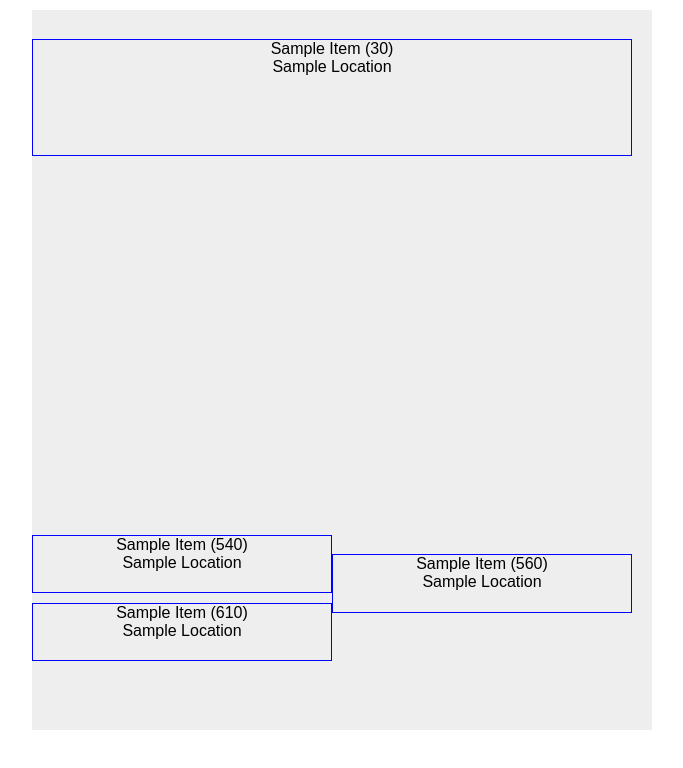
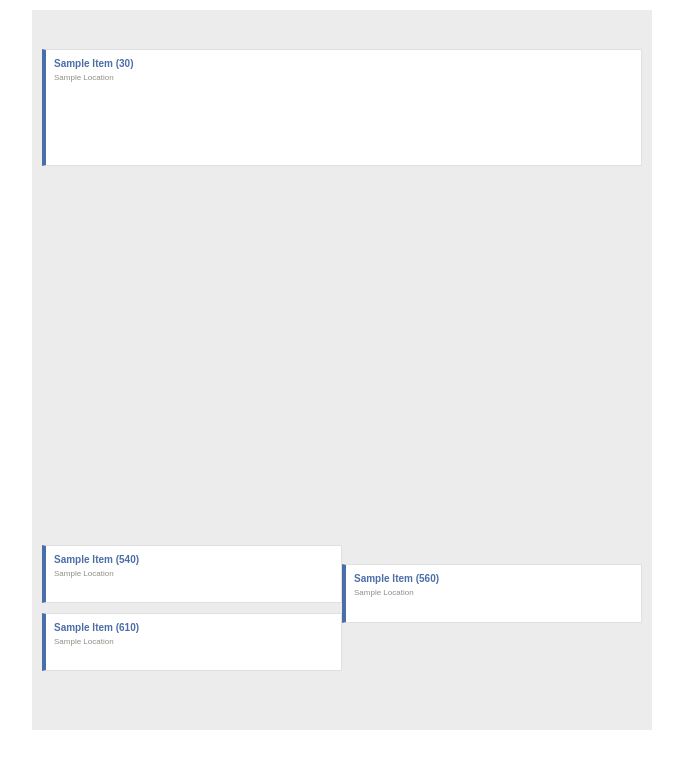
Before and after one commit to adrienjoly/calendar-renderer, a React (Create React App) app in the folder calendar-renderer/: page / in a window 1280 px wide. Shown: the top 768 px of the page, without its empty margins (298-981 px from the left). Built offline with nearby package versions, Linux system fonts and the light colour scheme; the HTML template or start-up script is replaced by a standard one.

Commit message:
styling calendar

```diff
--- a/calendar-renderer/src/Calendar.css
+++ b/calendar-renderer/src/Calendar.css
@@ -1,16 +1,32 @@
 .Calendar {
   display: inline-block; /* to adjust size based on children */
+  text-align: left;
 }
 
 .Calendar-container {
   position: relative;
   box-sizing: border-box;
-  background-color: #eeeeee;
+  background-color: #ececec;
 }
 
 .Calendar-event {
   position: absolute;
   box-sizing: border-box;
   width: 100%; /* by default */
-  border: 1px solid blue; /* TODO */
+  border: 1px solid #e0e0e0;
+  border-left: 4px solid #4c6ea8;
+  background-color: #ffffff;
+  padding: 8px;
 }
+
+.Calendar-event-name {
+  color: #4c6ea8;
+  font-size: 10px;
+  font-weight: bold;
+}
+
+.Calendar-event-location {
+  color: #8F8F87;
+  font-size: 8px;
+  margin-top: 4px;
+}
--- a/calendar-renderer/src/Calendar.js
+++ b/calendar-renderer/src/Calendar.js
@@ -13,14 +13,15 @@ const HOURS_PER_DAY = DAY_END - DAY_START;
 const PIXELS_PER_MINUTE = CONTAINER_HEIGHT / HOURS_PER_DAY;
 
 const containerStyle = {
-  width: `${CONTAINER_WIDTH + 2 * CONTAINER_PADDING}px`,
-  height: `${CONTAINER_HEIGHT + 2 * CONTAINER_PADDING}px`,
+  width: CONTAINER_WIDTH + 2 * CONTAINER_PADDING,
+  height: CONTAINER_HEIGHT + 2 * CONTAINER_PADDING,
+  padding: CONTAINER_PADDING,
 };
 
 const styleLaidEvent = event => ({
-  height: `${(event.end - event.start) * PIXELS_PER_MINUTE}px`,
-  top: `${event.start * PIXELS_PER_MINUTE}px`,
-  left: CONTAINER_WIDTH * (event.pos / event.len),
+  height: (event.end - event.start) * PIXELS_PER_MINUTE,
+  top: CONTAINER_PADDING + event.start * PIXELS_PER_MINUTE,
+  left: CONTAINER_PADDING + CONTAINER_WIDTH * (event.pos / event.len),
   width: CONTAINER_WIDTH / event.len,
 });
 
```
